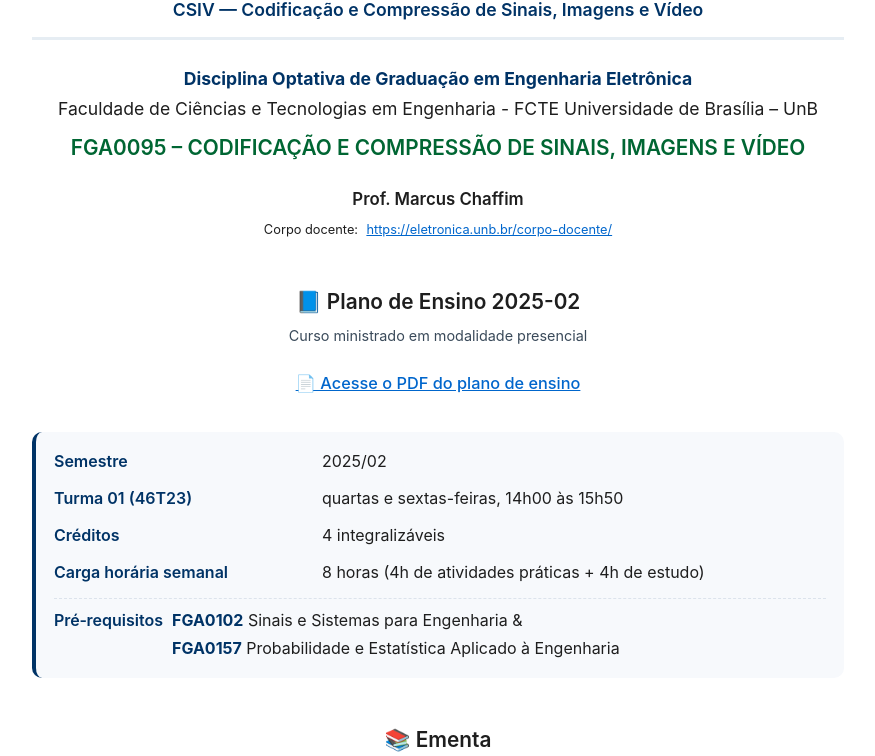
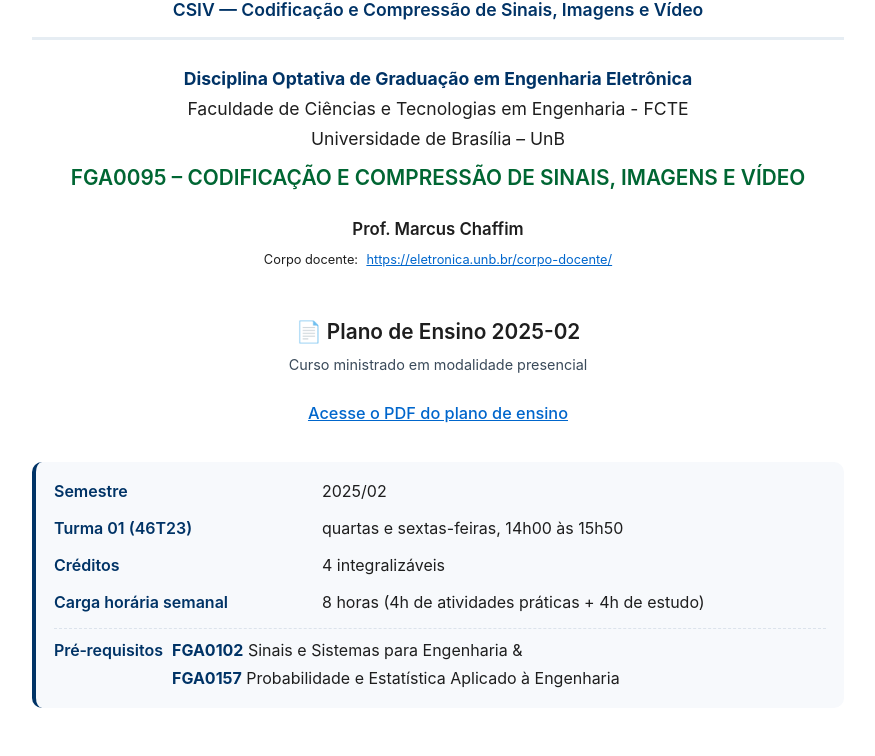
Before and after one commit to chaffim/CSIV, a plain HTML site: page index.html in a window 1280 px wide. Shown: the part 185-941 px from the top of the page, without its empty margins (202-1077 px from the left). Drawn offline with Linux system fonts and the light colour scheme.

```diff
--- a/index.html
+++ b/index.html
@@ -364,8 +364,8 @@
         <!-- SUBTÍTULO INSTITUIÇÃO -->
         <p class="subhead">
             <strong>Disciplina Optativa de Graduação em Engenharia Eletrônica</strong><br />
-            Faculdade de Ciências e Tecnologias em Engenharia - FCTE
-            Universidade de Brasília – UnB
+            Faculdade de Ciências e Tecnologias em Engenharia - FCTE <br />
+            Universidade de Brasília – UnB <br />
         </p>
 
         <!-- CÓDIGO + NOME (verde UnB) -->
@@ -383,7 +383,7 @@
         </p>
 
         <!-- PLANO DE ENSINO -->
-        <h2>📘 Plano de Ensino 2025-02</h2>
+        <h2>📄 Plano de Ensino 2025-02</h2>
         <p style="font-size:0.9rem; color:#3a4a5a; margin-top:-4px; text-align: center;">
             Curso ministrado em modalidade presencial
         </p>
@@ -391,7 +391,7 @@
         <ul class="link-list">
             <li>
                 <a href="https://github.com/chaffim/CSIV/blob/main/CSIV_2025-02_-_Prof_Chaffim.pdf" target="_blank" rel="noopener">
-                    📄 Acesse o PDF do plano de ensino
+                    Acesse o PDF do plano de ensino
                 </a>
             </li>
         </ul>
@@ -432,7 +432,7 @@
         </div>
 
         <!-- ========== EMENTA ========== -->
-        <h2 style="margin-top: 36px;">📚 Ementa</h2>
+        <h2 style="margin-top: 36px;">📘 Ementa</h2>
         <ol class="content-list">
             <li>Introdução a Codificação e Compressão;</li>
             <li>Noções de Teoria da Informação;</li>
@@ -464,7 +464,7 @@
         </ol>
 
         <!-- ========== BIBLIOGRAFIA BÁSICA ========== -->
-        <h2>📖 Referências Bibliográficas</h2>
+        <h2>📚 Referências Bibliográficas</h2>
 
         <h3>Bibliografia Básica</h3>
 
```
